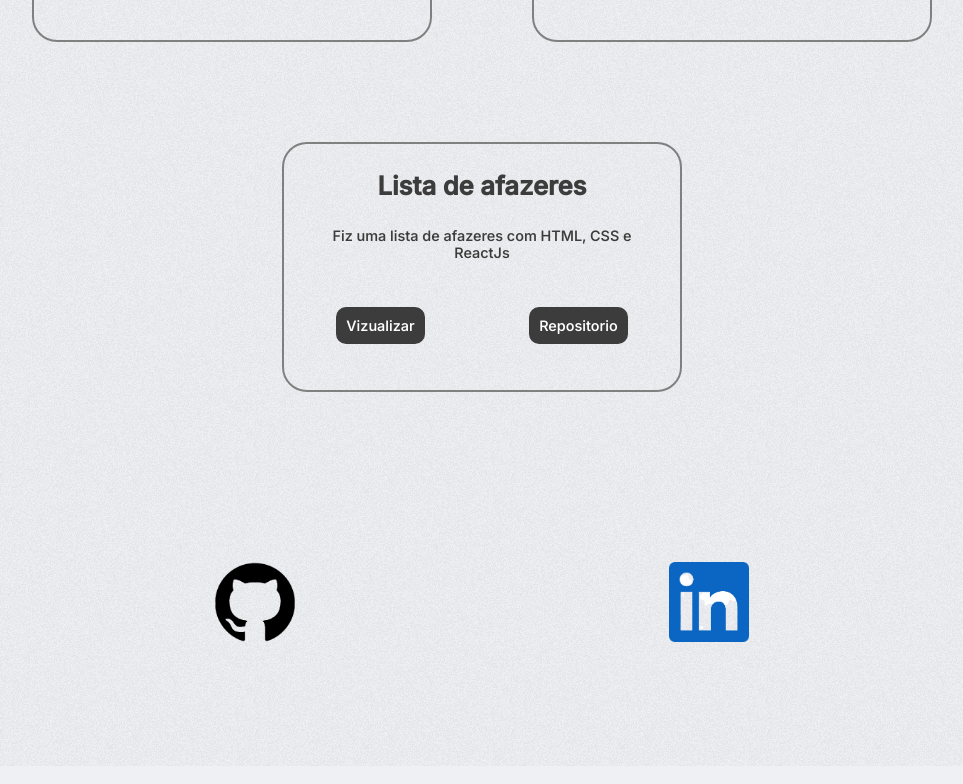
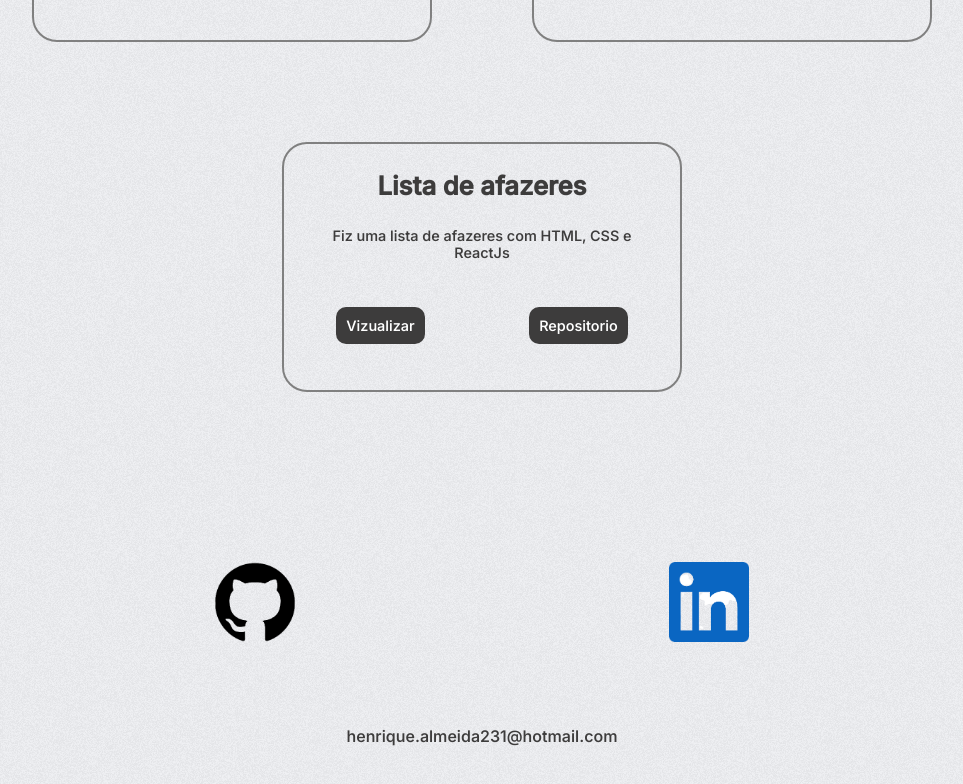
Before and after one commit to HenriqueeAl/portfolio, a React (Vite) app: page / in a window 1280 px wide. Shown: the part 1738-2522 px from the top of the page, without its empty margins (158-1121 px from the left). Built offline with nearby package versions, Linux system fonts and the light colour scheme.

Commit message:
add email

```diff
--- a/src/components/Contatos/Contatos.tsx
+++ b/src/components/Contatos/Contatos.tsx
@@ -3,6 +3,7 @@ import './contatos.scss'
 export const Contatos = ()=>{
     return (
         <div className='contatos' id='contatos'>
+            <div className='row'>
                 <div className='GitHub'>
                     <a href='https://github.com/HenriqueeAl' target='_blank'>
                         <img src='github.png'></img>
@@ -14,5 +15,9 @@ export const Contatos = ()=>{
                     </a>
                 </div>
             </div>
+            <div className='email'>
+                  <p>henrique.almeida231@hotmail.com</p>
+            </div>
+        </div>
     )
 }
--- a/src/components/Contatos/contatos.scss
+++ b/src/components/Contatos/contatos.scss
@@ -1,10 +1,19 @@
 .contatos{
     display: flex;
+    flex-direction: column;
+    text-align: center;
+    p{
+        margin-bottom: 10vh;
+        color: #3d3c3c;
+    }
+    img{
+        width: 80px;
+    }
+    .row{
+        display: flex;
     justify-content: space-evenly;
     align-items: center;
     margin-top: 15vh;
-    margin-bottom: 15vh;
-    img{
-        width: 80px;
+    margin-bottom: 10vh;
     }
 }
```
Lines whose indentation alone changed are shown as unchanged.
